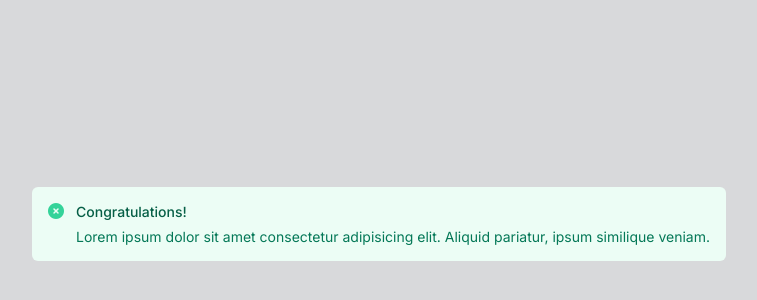
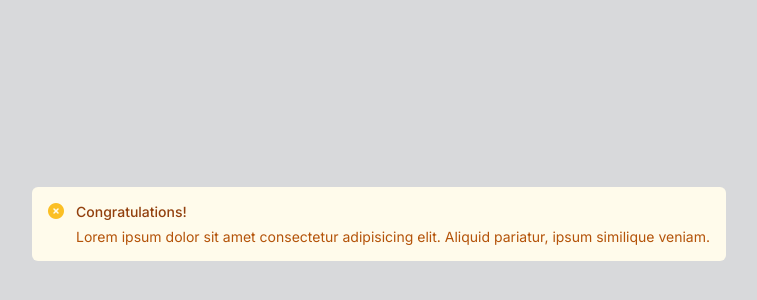
Before and after one commit to ameh-samson/component-library, a React (Vite) app: page / in a window 1280 px wide. Shown: the part 176-476 px from the top of the page, without its empty margins (261-1018 px from the left). Built offline with nearby package versions, Linux system fonts and the light colour scheme.

Commit message:
warning component added

```diff
--- a/src/App.jsx
+++ b/src/App.jsx
@@ -5,7 +5,7 @@ export default function App() {
     <div>
       <Banner
         title="Congratulations!"
-        variant="success"
+        variant="warning"
         message=" Lorem ipsum dolor sit amet consectetur adipisicing elit. Aliquid pariatur, ipsum similique veniam."
       />
     </div>
--- a/src/components/Banners/Banner.jsx
+++ b/src/components/Banners/Banner.jsx
@@ -1,7 +1,10 @@
 import SuccessBanner from "./SuccessBanner";
+import WarningBanner from "./WarningBanner";
 
 export default function Banner({ variant, message, title }) {
   if (variant === "success") {
     return <SuccessBanner message={message} title={title} />;
+  } else if (variant === "warning") {
+    return <WarningBanner message={message} title={title} />;
   }
 }
--- a/src/components/Banners/SuccessBanner.jsx
+++ b/src/components/Banners/SuccessBanner.jsx
@@ -5,11 +5,11 @@ export default function SuccessBanner({ message, title }) {
       <div>
         {message ? (
           <>
-            <h1 className="banner-title title">{title}</h1>
-            <p className="banner-description description">{message}</p>
+            <h1 className="banner-title success-title">{title}</h1>
+            <p className="banner-description success-description">{message}</p>
           </>
         ) : (
-          <h1 className="banner-title title">{title}</h1>
+          <h1 className="banner-title success-title">{title}</h1>
         )}
       </div>
     </div>
--- /dev/null
+++ b/src/components/Banners/WarningBanner.jsx
@@ -0,0 +1,17 @@
+export default function WarningBanner({ message, title }) {
+  return (
+    <div className="banner warning">
+      <i className="fa-solid fa-circle-xmark banner-icons warning-icon"></i>
+      <div>
+        {message ? (
+          <>
+            <h1 className="banner-title warning-title">{title}</h1>
+            <p className="banner-description warning-description">{message}</p>
+          </>
+        ) : (
+          <h1 className="banner-title warning-title">{title}</h1>
+        )}
+      </div>
+    </div>
+  );
+}
--- a/src/style.css
+++ b/src/style.css
@@ -133,10 +133,28 @@ h1 {
   color: #34d399;
 }
 
-.title {
+.success-title {
   color: #065f46;
 }
 
-.description {
+.success-description {
   color: #047857;
 }
+
+/* warning variant */
+
+.warning {
+  background: #fffbeb;
+}
+
+.warning-icon {
+  color: #fbbf24;
+}
+
+.warning-title {
+  color: #92400e;
+}
+
+.warning-description {
+  color: #b45309;
+}
```
